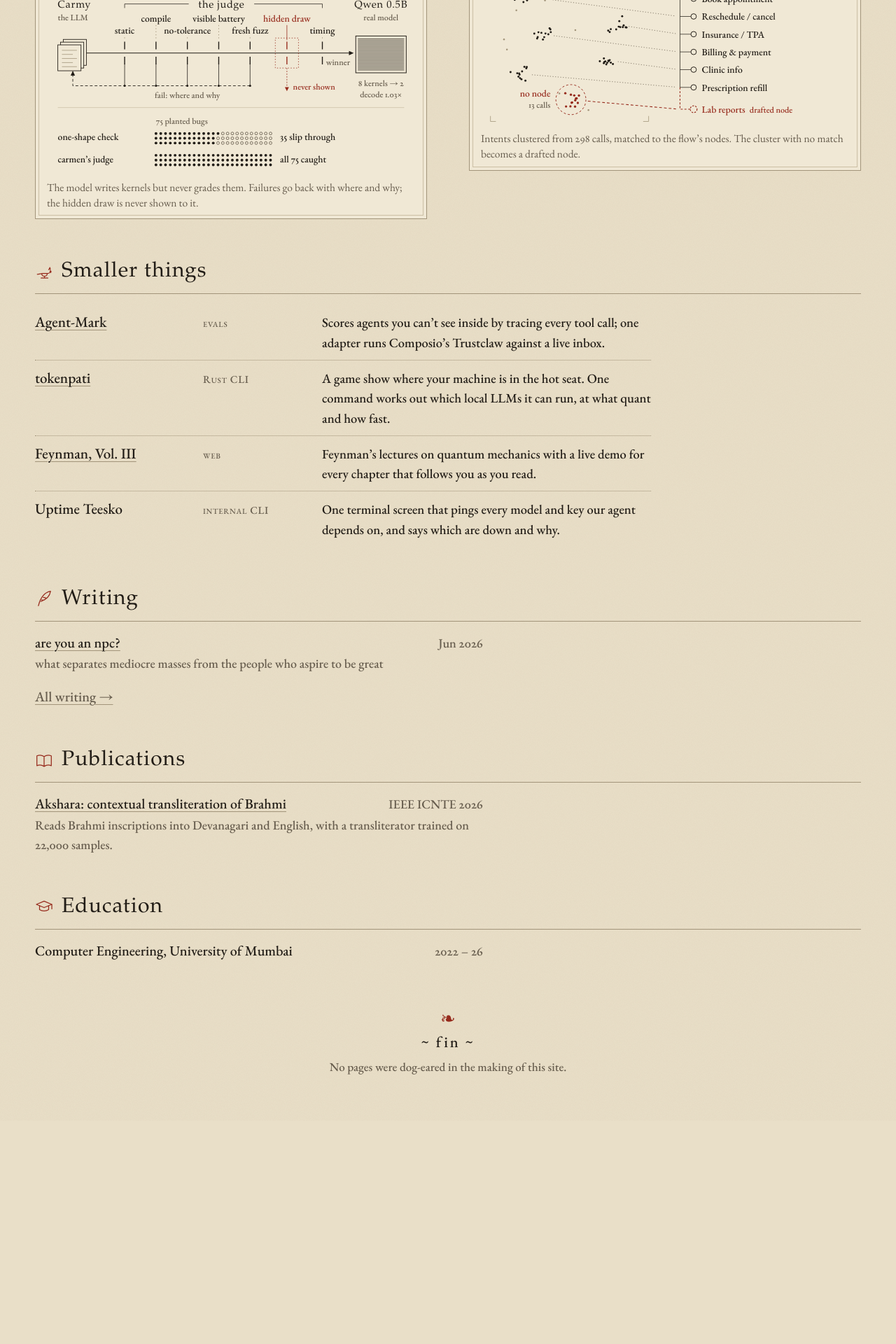
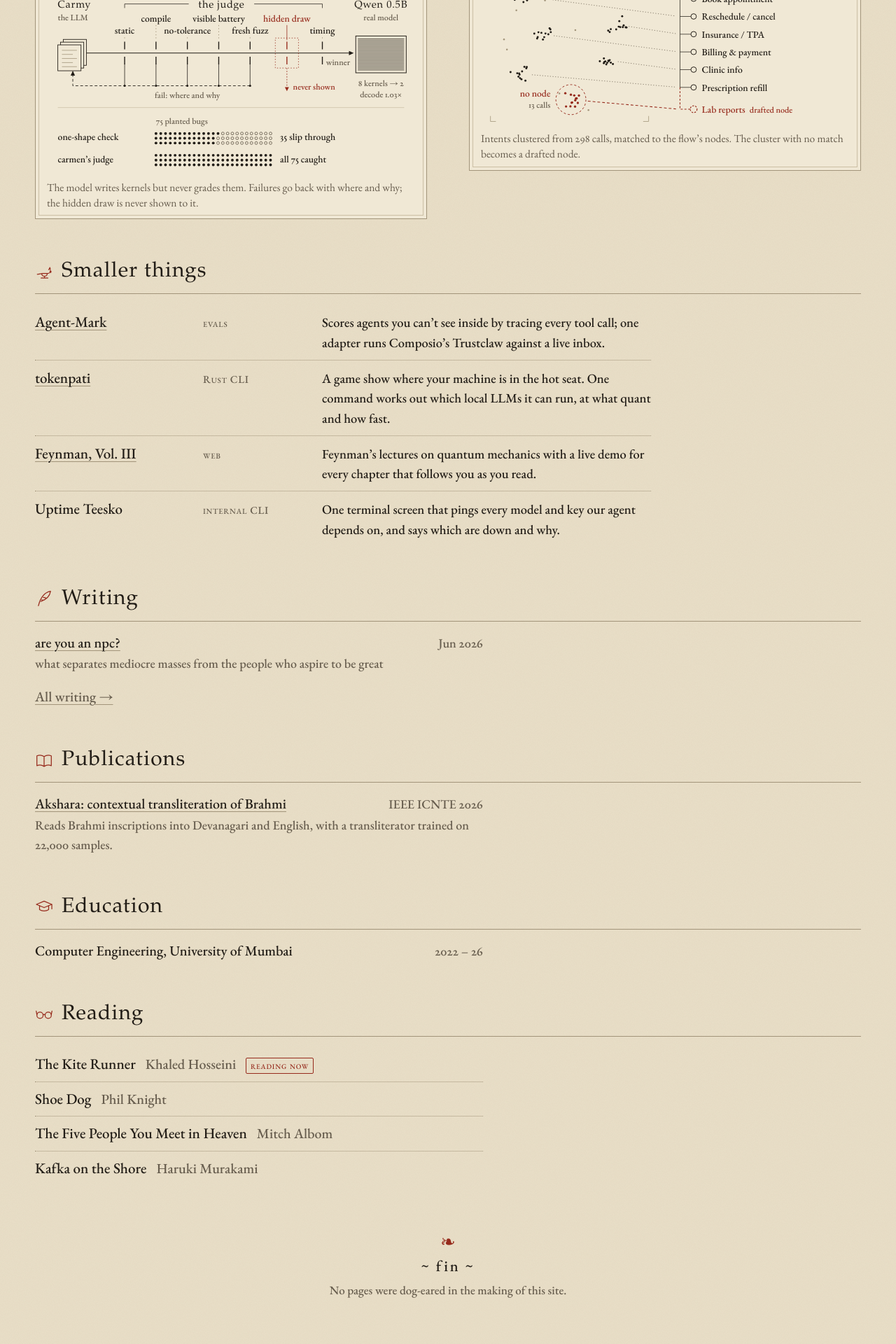
Before and after one commit to utsav1033/utsav1033.github.io, a Jekyll site: the page built from index.html, in a window 1280 px wide. Shown: the part 3254-5174 px from the top of the page at 70% size. Built offline with Jekyll 4.4.1, drawn with Linux system fonts in a browser that asks for light colours; some web fonts are replaced; before the commit the page ends 4855 px from its top, so only the background shows below that.

Commit message:
Reading list at the end
Co-Authored-By: Claude Opus 5.5 <noreply@anthropic.com>
Claude-Session: https://claude.ai/code/session_015cVeRoevk6qm372wxHdwQR

```diff
--- /dev/null
+++ b/_data/reading.yml
@@ -0,0 +1,5 @@
+# Books, newest first. Set now: true on what you're reading at the moment.
+- { title: The Kite Runner, author: Khaled Hosseini, now: true }
+- { title: Shoe Dog, author: Phil Knight }
+- { title: The Five People You Meet in Heaven, author: Mitch Albom }
+- { title: Kafka on the Shore, author: Haruki Murakami }
--- /dev/null
+++ b/_includes/reading.html
@@ -0,0 +1,6 @@
+{% comment %} Reading list: title and author, with what's on the desk right now marked. {% endcomment %}
+<ul class="reading">
+{% for b in site.data.reading %}
+  <li><span class="r-title">{{ b.title }}</span><span class="r-author">{{ b.author }}</span>{% if b.now %}<span class="r-now">reading now</span>{% endif %}</li>
+{% endfor %}
+</ul>
--- a/assets/css/site.css
+++ b/assets/css/site.css
@@ -142,6 +142,14 @@ svg .lnr{fill:none;stroke:var(--red);stroke-width:1.1}
 .t-kind{color:var(--muted);font-size:15px;font-variant:small-caps;letter-spacing:.05em}
 .t-text{font-size:18.5px}
 
+/* reading list */
+.reading{list-style:none;margin:0;padding:0;max-width:var(--text)}
+.reading li{display:flex;flex-wrap:wrap;align-items:baseline;gap:.1em .7em;padding:.4em 0;border-bottom:1px dotted var(--hair)}
+.reading li:last-child{border-bottom:0}
+.r-title{font-family:var(--fell);font-size:21px}
+.r-author{color:var(--muted)}
+.r-now{font-size:14px;letter-spacing:.06em;font-variant:small-caps;color:var(--red);border:1px solid var(--red);border-radius:2px;padding:0 .4em;line-height:1.5}
+
 footer{color:var(--muted);font-size:17px;margin-top:4em;text-align:center}
 footer p{margin:.2em 0}
 .tailpiece{color:var(--red);font-size:26px;line-height:1}
--- a/index.html
+++ b/index.html
@@ -39,3 +39,8 @@ layout: default
 {% include section-title.html id="education" title="Education" icon="cap" %}
 <ul class="list">{% for x in site.data.publications.education %}<li><div class="head"><span>{{ x.title }}</span><span class="when">{{ x.venue }}</span></div></li>{% endfor %}</ul>
 </section>
+
+<section>
+{% include section-title.html id="reading" title="Reading" icon="spectacles" %}
+{% include reading.html %}
+</section>
```
Also changed, not shown: _includes/icons/spectacles.svg (added).
